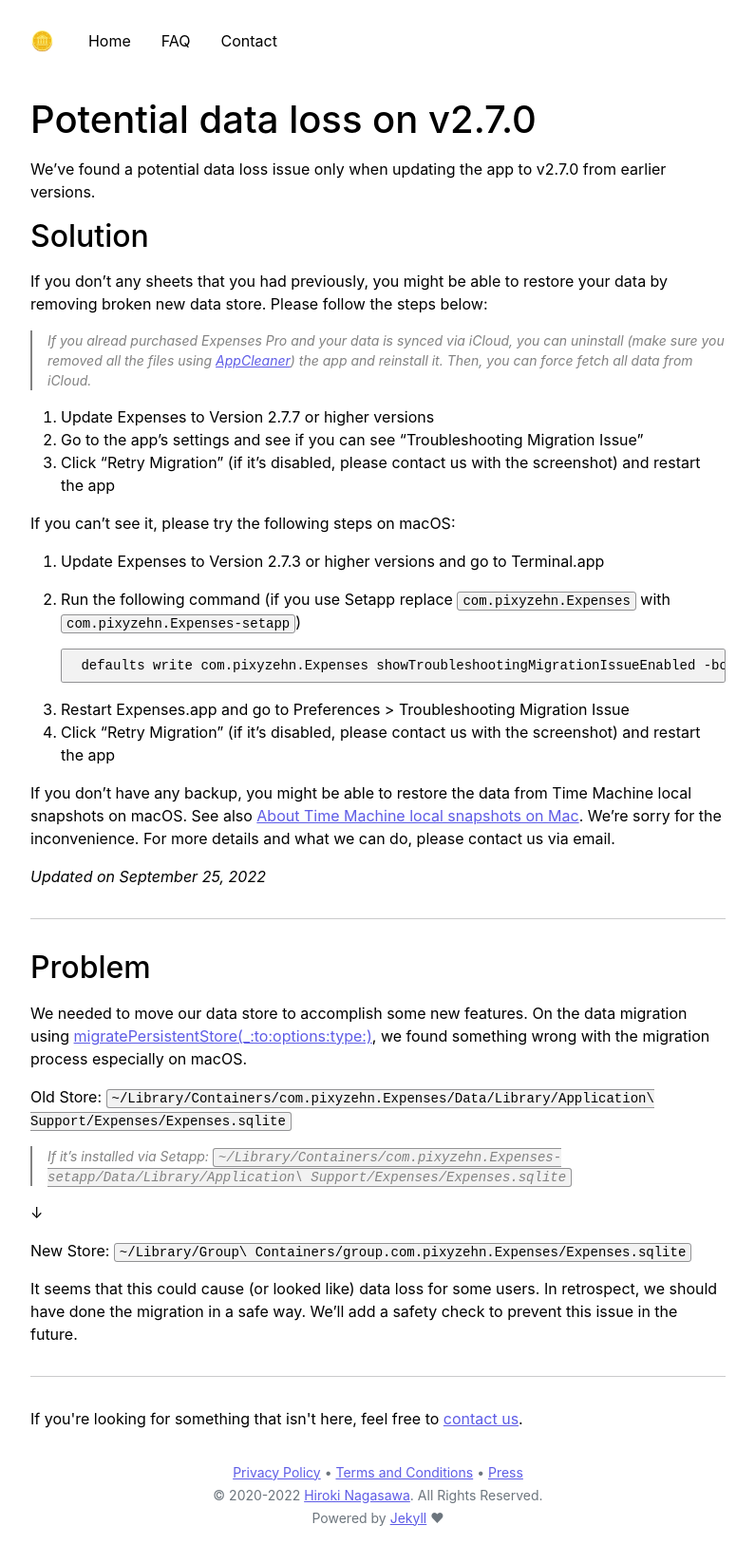
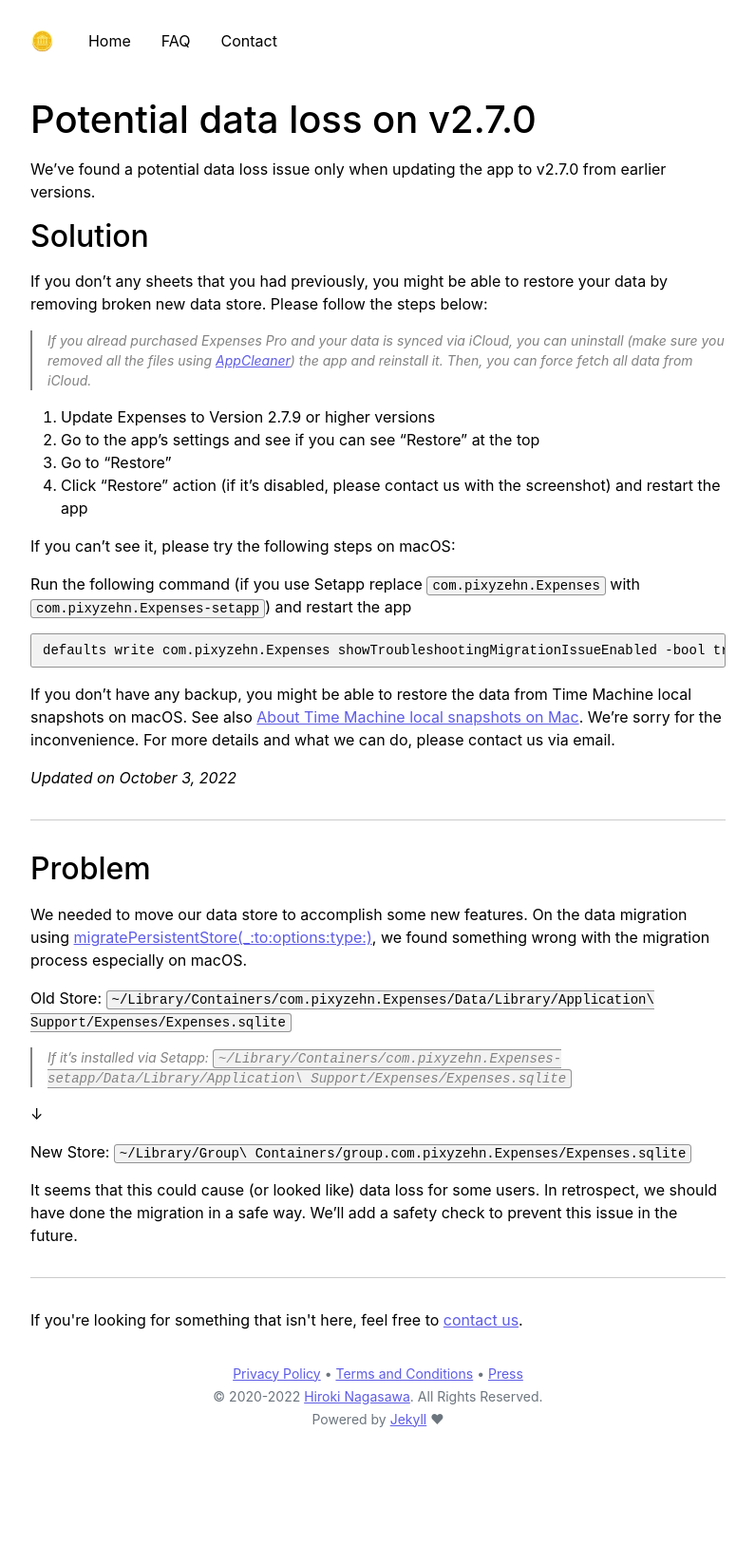
Before and after one commit to bluecometlabs/getexpenses.app, a Jekyll site: the page built from pages/faq/potential-data-loss-on-v2.7.0.md, in a window 1280 px wide. Shown: the whole page at 95% size, without its empty margins (242-1037 px from the left). Built offline with Jekyll 4.4.1, drawn with Linux system fonts in a browser that asks for light colours; after the commit the page ends 1522 px from its top, so only the background shows below that.

Commit message:
Update faq page

````diff
--- a/pages/faq/potential-data-loss-on-v2.7.0.md
+++ b/pages/faq/potential-data-loss-on-v2.7.0.md
@@ -14,25 +14,22 @@
 
 > If you alread purchased Expenses Pro and your data is synced via iCloud, you can uninstall (make sure you removed all the files using [AppCleaner](https://freemacsoft.net/appcleaner/)) the app and reinstall it. Then, you can force fetch all data from iCloud.
 
-1. Update Expenses to Version 2.7.7 or higher versions
-2. Go to the app's settings and see if you can see "Troubleshooting Migration Issue"
-3. Click "Retry Migration" (if it's disabled, please contact us with the screenshot) and restart the app
+1. Update Expenses to Version 2.7.9 or higher versions
+2. Go to the app's settings and see if you can see "Restore" at the top
+3. Go to "Restore"
+3. Click "Restore" action (if it's disabled, please contact us with the screenshot) and restart the app
 
 If you can't see it, please try the following steps on macOS:
 
-1. Update Expenses to Version 2.7.3 or higher versions and go to Terminal.app
-2. Run the following command (if you use Setapp replace `com.pixyzehn.Expenses` with `com.pixyzehn.Expenses-setapp`)
+Run the following command (if you use Setapp replace `com.pixyzehn.Expenses` with `com.pixyzehn.Expenses-setapp`) and restart the app
 
-    ```sh
-    defaults write com.pixyzehn.Expenses showTroubleshootingMigrationIssueEnabled -bool true
-    ```
-
-3. Restart Expenses.app and go to Preferences > Troubleshooting Migration Issue
-4. Click "Retry Migration" (if it's disabled, please contact us with the screenshot) and restart the app
+```sh
+defaults write com.pixyzehn.Expenses showTroubleshootingMigrationIssueEnabled -bool true
+```
 
 If you don't have any backup, you might be able to restore the data from Time Machine local snapshots on macOS. See also [About Time Machine local snapshots on Mac](https://support.apple.com/guide/mac-help/about-time-machine-local-snapshots-mh35933/mac). We're sorry for the inconvenience. For more details and what we can do, please contact us via email.
 
-*Updated on September 25, 2022*
+*Updated on October 3, 2022*
 
 ---
 
````
